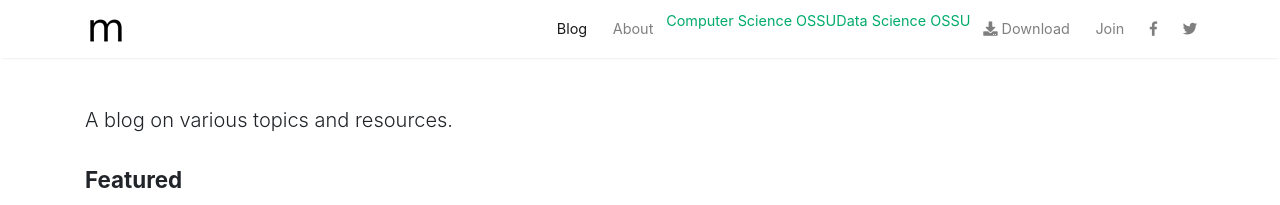
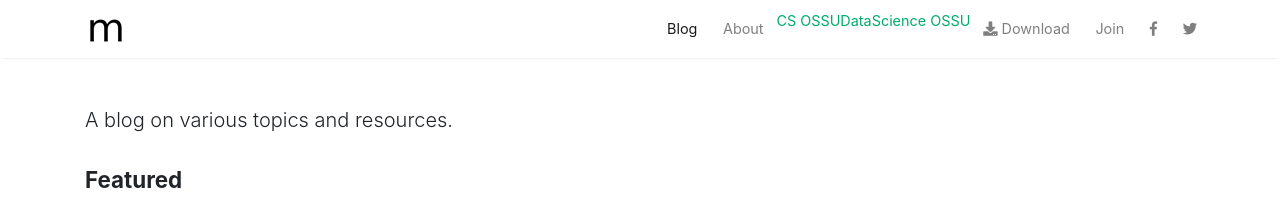
Before and after one commit to StarkSources/myblog, a Jekyll site: the page built from index.html, in a window 1280 px wide. Shown: the top 205 px of the page. Built offline with Jekyll 4.4.1, drawn with Linux system fonts in a browser that asks for light colours; nearby versions of some CDN libraries; the list of posts is cut into pages by our own code; comment, search, counter and statistics services are not loaded.

Commit message:
Update default.html

```diff
--- a/_layouts/default.html
+++ b/_layouts/default.html
@@ -76,13 +76,16 @@
                 {% endif %}
                 <a class="nav-link" href="{{ site.baseurl }}/about">About</a>
                 </li>
+
 		 <li class="nav-item">
-                <a href="https://starksources.github.io/computer-science/"> Computer Science OSSU </a>
+                <a href="https://starksources.github.io/computer-science/"> CS OSSU </a>
 		</li>
+
  		<li class="nav-item">
-		    <a href="https://starksources.github.io/data-science/">Data Science OSSU </a>
+		    <a href="https://starksources.github.io/data-science/">DataScience OSSU </a>
 		 </li>
-		    <li class="nav-item">
+
+		<li class="nav-item">
                 <a class="nav-link" href="https://github.com/wowthemesnet/mediumish-theme-jekyll/archive/master.zip"><i class="fas fa-download"></i> Download</a>
                 </li>
 
```
